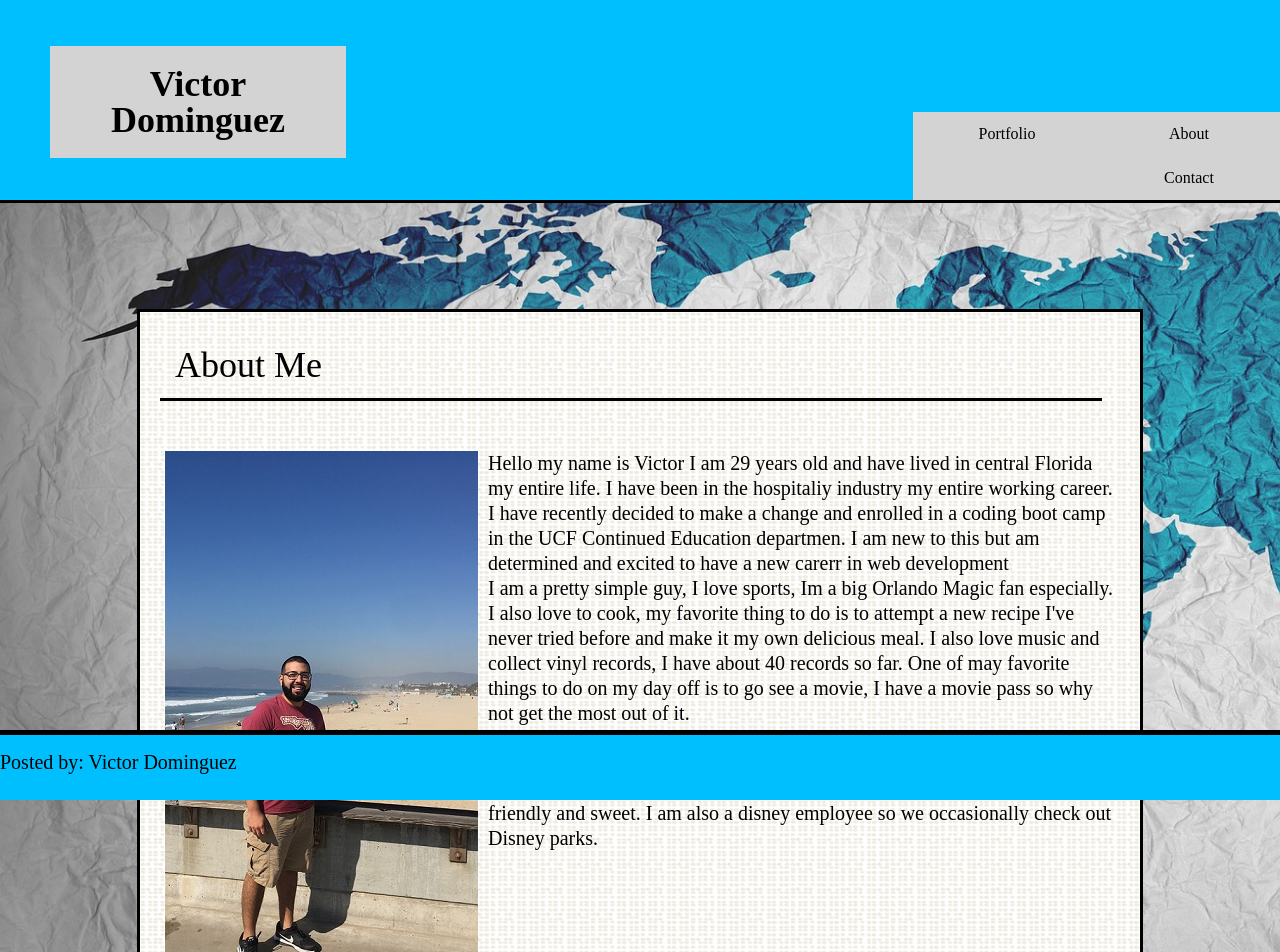
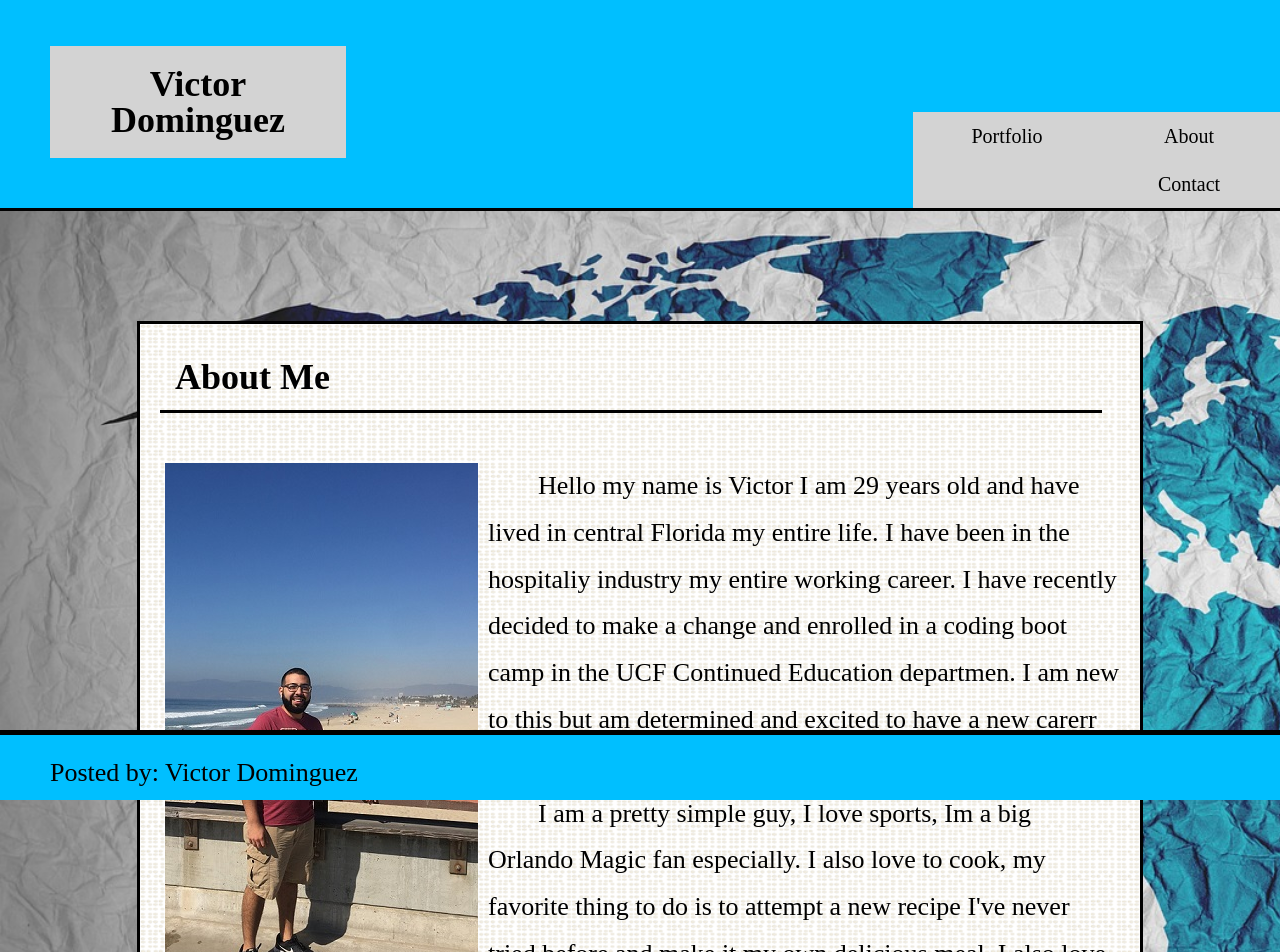
Before and after one commit to Victord90/Basic-Portfolio, a plain HTML site: page index.html in a window 1280 px wide. Shown: the top 952 px of the page. Drawn offline with Linux system fonts and the light colour scheme.

Commit message:
adjusted the font sizes

```diff
--- a/assets/css/style.css
+++ b/assets/css/style.css
@@ -2,6 +2,7 @@ body {
     background-image: url(../images/map-of-the-world-2401458_1920.jpg);
     background-size: cover;
     margin: 0;
+    font-size: 20px;
 }
 
 ul {
@@ -77,6 +78,7 @@ h1 {
     width: 95%;
     text-align: left;
     border-bottom: 3px solid black;
+    font-weight: bolder;
 }
 
 #me {
@@ -88,9 +90,10 @@ h1 {
 }
 
 p {
-    font-size: 20px;
-    line-height: 25px;
+    font-size: 26px;
+    line-height: 1.8;
     text-align: left;
+    text-indent: 50px;
 }
 
 #footer {
--- a/index.html
+++ b/index.html
@@ -52,8 +52,7 @@
            I currently live with my girlfriend Madelyn, we live walking distance to
            Sea World which is nice when we want to get out the house and walk around
            to see the animals. We are the parent of two cats, Cheeto and Kanye they
-           are very friendly and sweet. I am also a disney employee so we occasionally
-           check out Disney parks.
+           are very friendly and sweet.
        </p>
 
 
```
